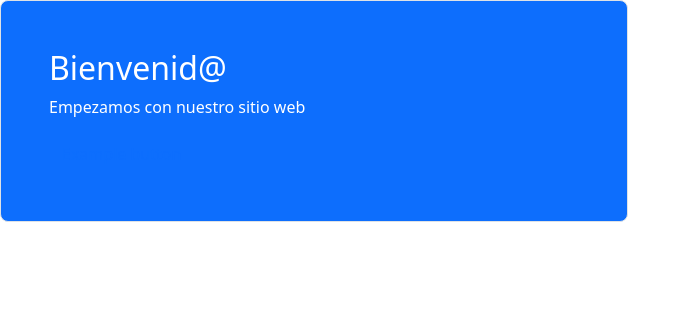
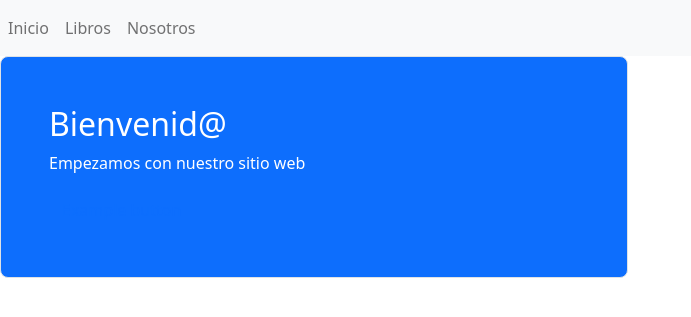
Before and after one commit to Ciromontes/Sitioweb_libros, a Flask app: page / in a window 1280 px wide. Shown: the top 317 px of the page, without its empty margins (0-691 px from the left). Run offline with Flask 2, Linux system fonts and the light colour scheme.

Commit message:
Cabecera y pie de página

```diff
--- a/app.py
+++ b/app.py
@@ -7,5 +7,13 @@ app=Flask(__name__)
 def inicio():
     return render_template('sitio/index.html')
 
+@app.route('/libros')
+def libros():
+    return render_template('sitio/libros.html')
+
+@app.route('/nosotros')
+def nosotros():
+    return render_template('sitio/nosotros.html')
+
 if __name__ == '__main__':
     app.run(debug=True)
--- /dev/null
+++ b/templates/sitio/cabecera.html
@@ -0,0 +1,25 @@
+<!doctype html>
+<html lang="en">
+
+<head>
+  <title>Title</title>
+  <!-- Required meta tags -->
+  <meta charset="utf-8">
+  <meta name="viewport" content="width=device-width, initial-scale=1, shrink-to-fit=no">
+
+  <!-- Bootstrap CSS v5.2.0-beta1 -->
+  <link rel="stylesheet" href="https://cdn.jsdelivr.net/npm/bootstrap@5.2.0/dist/css/bootstrap.min.css"
+    integrity="sha384-gH2yIJqKdNHPEq0n4Mqa/HGKIhSkIHeL5AyhkYV8i59U5AR6csBvApHHNl/vI1Bx" crossorigin="anonymous">
+
+</head>
+
+<body>
+
+    <nav class="navbar navbar-expand navbar-light bg-light">
+        <div class="nav navbar-nav">
+            <a class="nav-item nav-link" href="/" aria-current="page">Inicio </a>
+            <a class="nav-item nav-link" href="/libros">Libros</a>
+            <a class="nav-item nav-link" href="/nosotros">Nosotros</a>
+        </div>
+    </nav>
+    <div class="container"></div>
--- a/templates/sitio/index.html
+++ b/templates/sitio/index.html
@@ -1,19 +1,6 @@
-<!doctype html>
-<html lang="en">
 
-<head>
-  <title>Title</title>
-  <!-- Required meta tags -->
-  <meta charset="utf-8">
-  <meta name="viewport" content="width=device-width, initial-scale=1, shrink-to-fit=no">
 
-  <!-- Bootstrap CSS v5.2.0-beta1 -->
-  <link rel="stylesheet" href="https://cdn.jsdelivr.net/npm/bootstrap@5.2.0/dist/css/bootstrap.min.css"
-    integrity="sha384-gH2yIJqKdNHPEq0n4Mqa/HGKIhSkIHeL5AyhkYV8i59U5AR6csBvApHHNl/vI1Bx" crossorigin="anonymous">
-
-</head>
-
-<body>
+{% include 'sitio/cabecera.html' %}
   <header>
     <!-- place navbar here -->
   </header>
@@ -34,14 +21,4 @@
     </div>
 
   </div>
-  <!-- Bootstrap JavaScript Libraries -->
-  <script src="https://cdn.jsdelivr.net/npm/@popperjs/core@2.11.5/dist/umd/popper.min.js"
-    integrity="sha384-Xe+8cL9oJa6tN/veChSP7q+mnSPaj5Bcu9mPX5F5xIGE0DVittaqT5lorf0EI7Vk" crossorigin="anonymous">
-  </script>
-
-  <script src="https://cdn.jsdelivr.net/npm/bootstrap@5.2.0/dist/js/bootstrap.min.js"
-    integrity="sha384-ODmDIVzN+pFdexxHEHFBQH3/9/vQ9uori45z4JjnFsRydbmQbmL5t1tQ0culUzyK" crossorigin="anonymous">
-  </script>
-</body>
-
-</html>
+  {% include 'sitio/pie.html' %}
--- /dev/null
+++ b/templates/sitio/libros.html
@@ -0,0 +1,5 @@
+{% include 'sitio/cabecera.html' %}
+
+Seccion de Libros
+
+{% include 'sitio/pie.html' %}
--- /dev/null
+++ b/templates/sitio/pie.html
@@ -0,0 +1,11 @@
+  <!-- Bootstrap JavaScript Libraries -->
+  <script src="https://cdn.jsdelivr.net/npm/@popperjs/core@2.11.5/dist/umd/popper.min.js"
+    integrity="sha384-Xe+8cL9oJa6tN/veChSP7q+mnSPaj5Bcu9mPX5F5xIGE0DVittaqT5lorf0EI7Vk" crossorigin="anonymous">
+  </script>
+
+  <script src="https://cdn.jsdelivr.net/npm/bootstrap@5.2.0/dist/js/bootstrap.min.js"
+    integrity="sha384-ODmDIVzN+pFdexxHEHFBQH3/9/vQ9uori45z4JjnFsRydbmQbmL5t1tQ0culUzyK" crossorigin="anonymous">
+  </script>
+</body>
+
+</html>
```
Also changed, not shown: templates/sitio/nosotros.html (added, +9 -0 lines).
